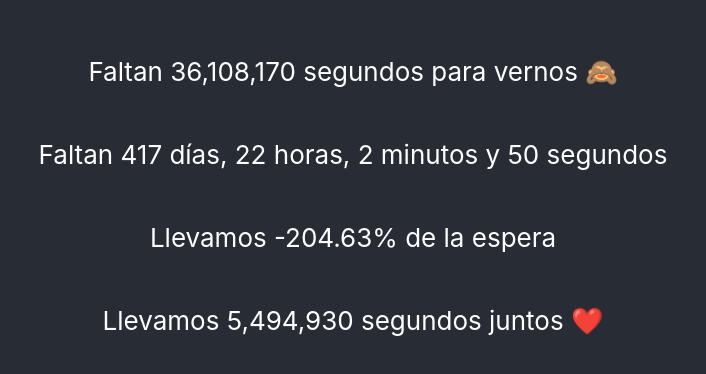
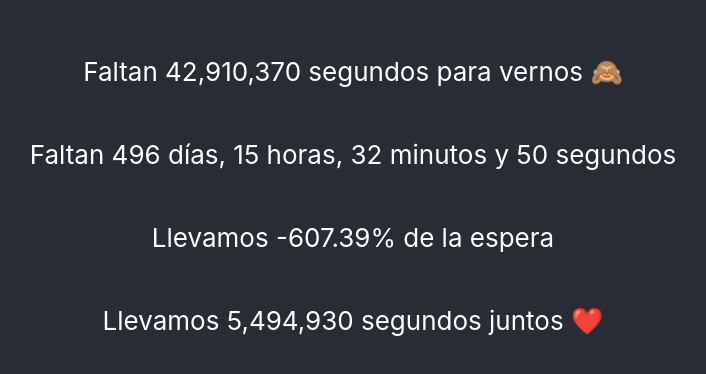
Before and after one commit to szaldivar/time-to, a React (Create React App) app: page / in a window 1280 px wide. Shown: the part 204-578 px from the top of the page, without its empty margins (287-993 px from the left). Built offline with nearby package versions, Linux system fonts and the light colour scheme.

Commit message:
update time

```diff
--- a/src/App.js
+++ b/src/App.js
@@ -1,8 +1,8 @@
 import { useState, useEffect } from "react";
 import "./App.css";
 
-const DATE_TIME_LAST_SAW = new Date("2022-11-22T00:00:00.000Z").getTime();
-const DATE_TIME_WILL_SEE = new Date("2023-04-08T04:30:00.000Z").getTime();
+const DATE_TIME_LAST_SAW = new Date("2023-04-16T17:00:00.000Z").getTime();
+const DATE_TIME_WILL_SEE = new Date("2023-06-25T22:00:00.000Z").getTime();
 const DATE_TIME_SINCE = new Date("2021-12-12T16:05:00.000Z").getTime();
 const TOTAL_BETWEEN = DATE_TIME_WILL_SEE - DATE_TIME_LAST_SAW;
 
```
